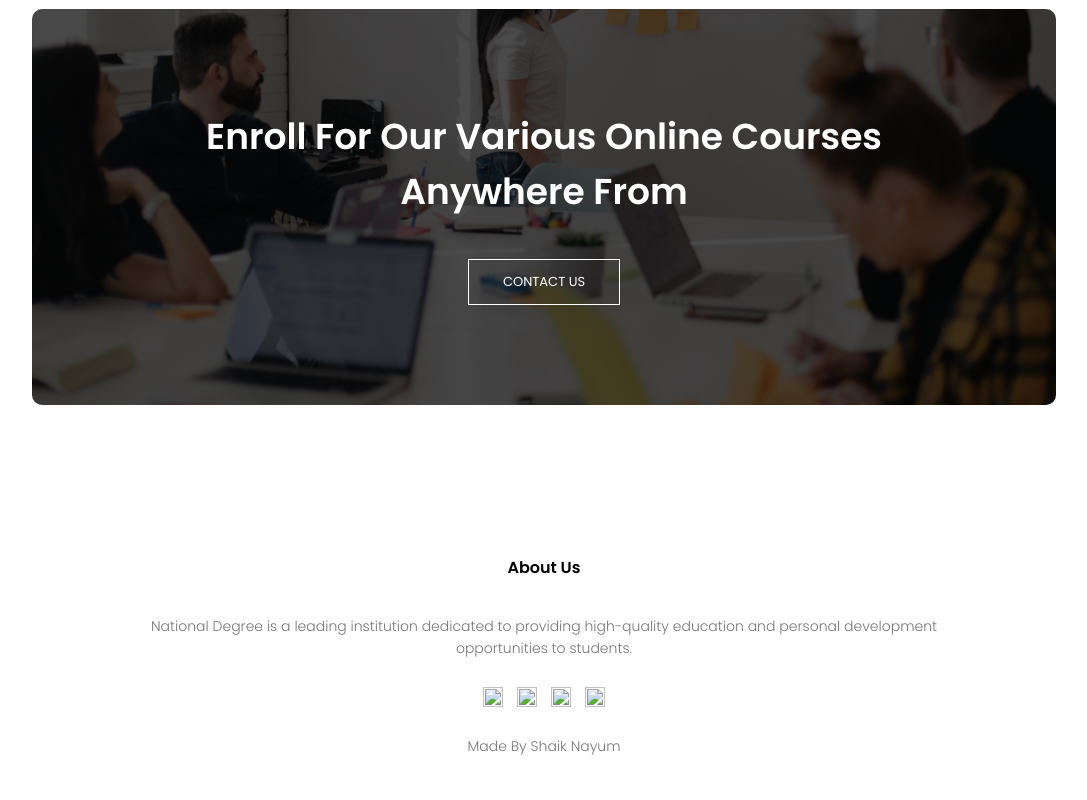
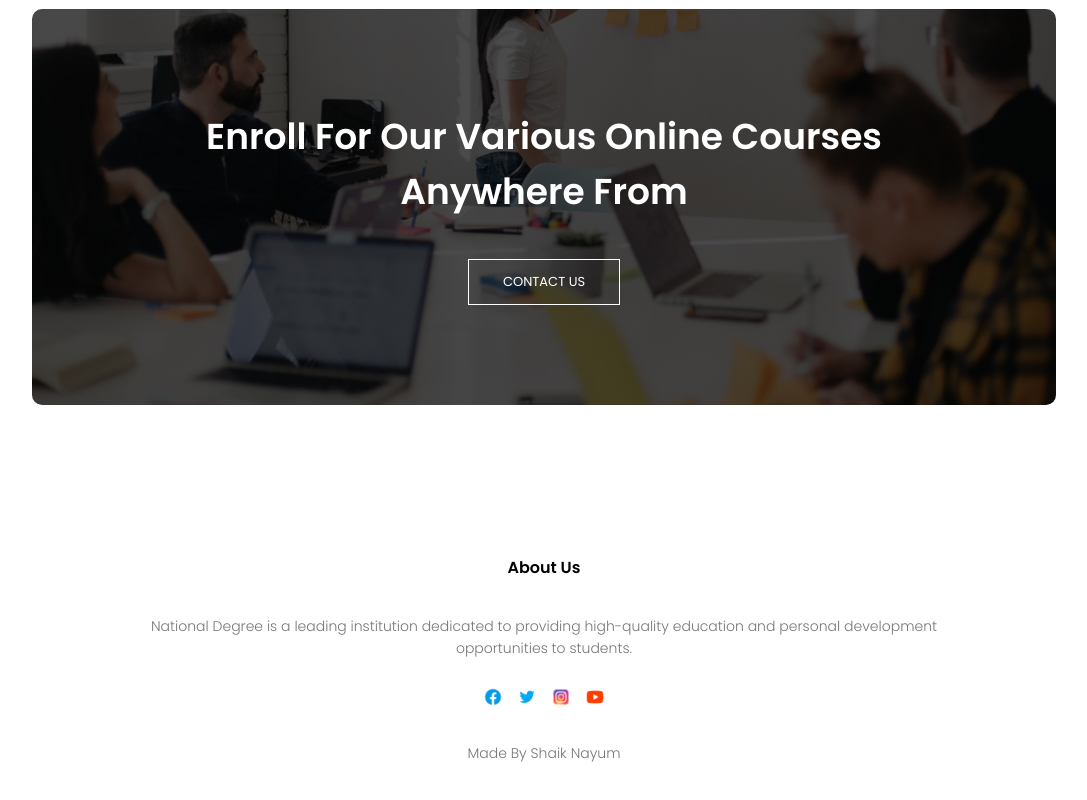
Before and after one commit to nayumcti036/College-Website, a plain HTML site: page index.html in a window 1280 px wide. Shown: the part 3503-4303 px from the top of the page, without its empty margins (96-1183 px from the left). Drawn offline with Linux system fonts and the light colour scheme.

Commit message:
Update index.html

```diff
--- a/index.html
+++ b/index.html
@@ -213,10 +213,10 @@
             providing high-quality education and personal development <br />
             opportunities to students.</p>
         <div class="icons">
-                        <a href="https://www.facebook.com/people/Calc-Technologies/100087476910826/?mibextid=ZbWKwL"><img src="img/facebook (1).png"></a>
-            <a href="https://twitter.com/calctechsocial"><img src="img/twitter.png"></a>
-            <a href="https://www.instagram.com/calc.technologies/"><img src="img/instagram.png"></a>
-            <a href="https://www.youtube.com/@calctechnologies"><img src="img/youtube.png"></a>
+                        <a href="https://www.facebook.com/people/Calc-Technologies/100087476910826/?mibextid=ZbWKwL"><img src="facebook (1).png"></a>
+            <a href="https://twitter.com/calctechsocial"><img src="twitter.png"></a>
+            <a href="https://www.instagram.com/calc.technologies/"><img src="instagram.png"></a>
+            <a href="https://www.youtube.com/@calctechnologies"><img src="youtube.png"></a>
 
         </div>
         <p>Made By Shaik Nayum</p>
```
